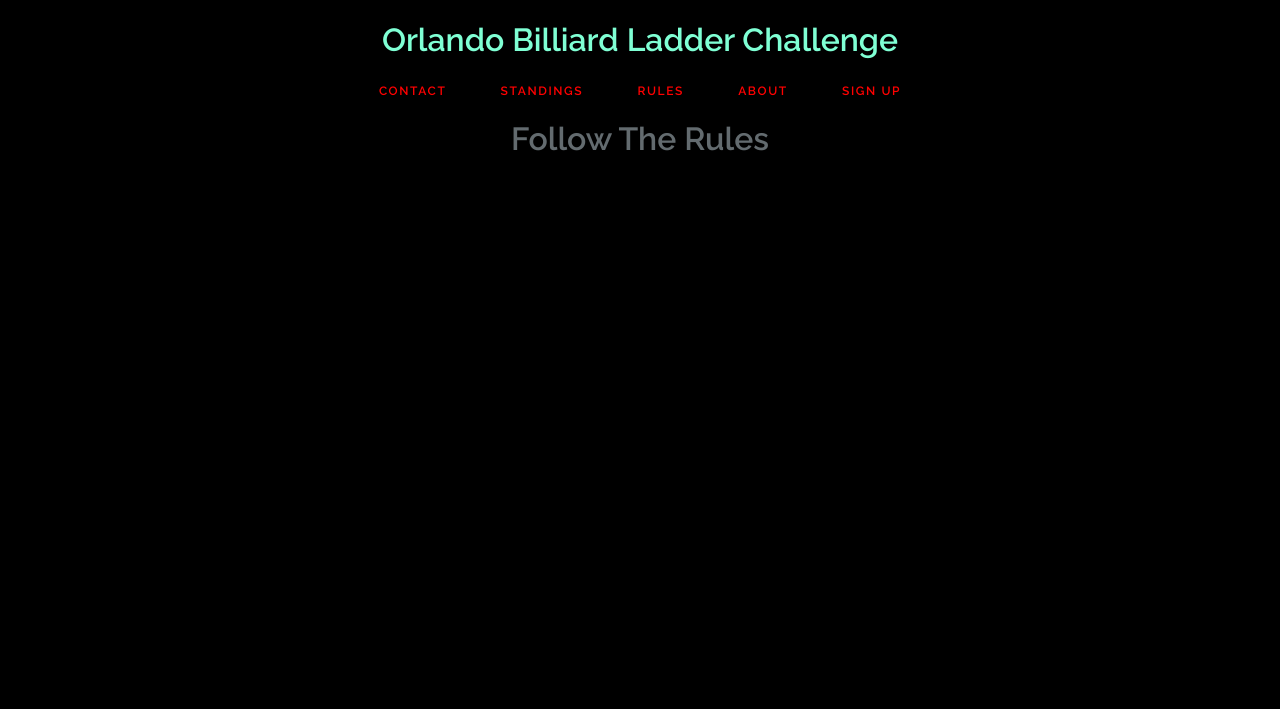
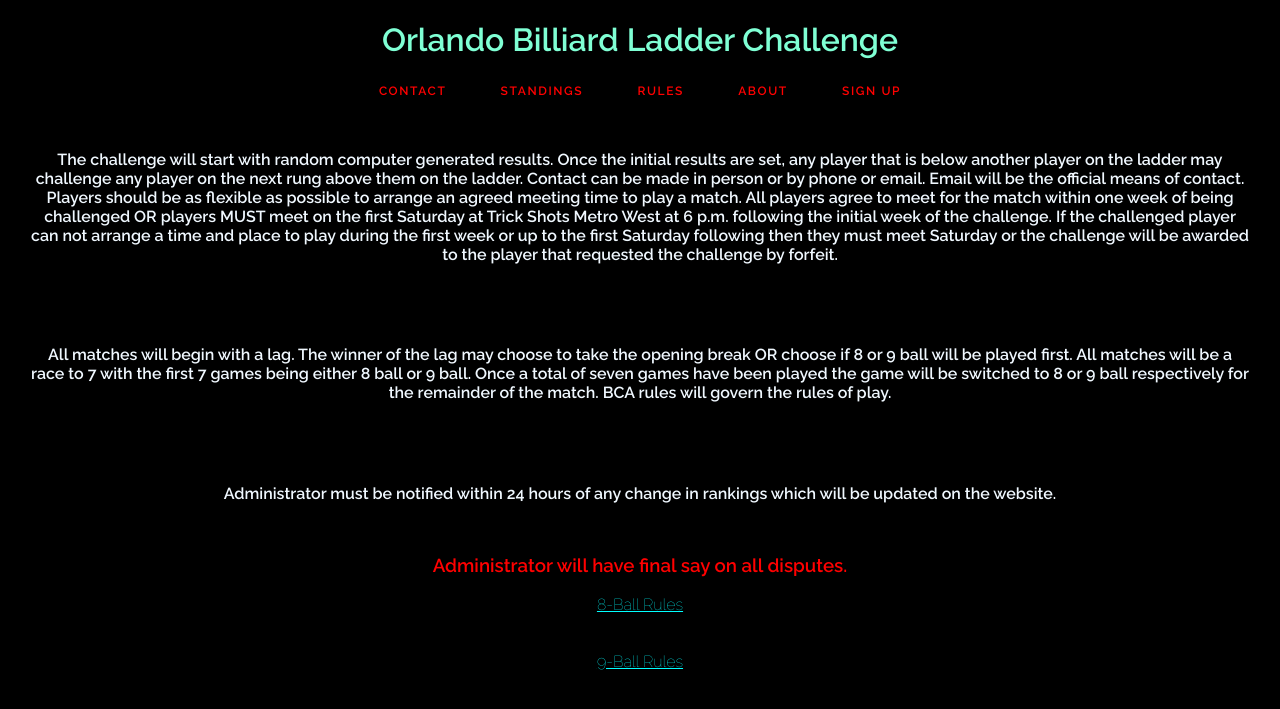
Before and after one commit to BrianElliston/Orlando_Billiard_Ladder, a Laravel app: page /rules in a window 1280 px wide. Shown: the top 709 px of the page. Run offline with Laravel 8, Linux system fonts and the light colour scheme.

Commit message:
rules added with BCA links

```diff
--- a/Orlando Billiards Ladder Challenge/resources/views/users/contact.blade.php
+++ b/Orlando Billiards Ladder Challenge/resources/views/users/contact.blade.php
@@ -16,6 +16,8 @@ function sendForm(){
 }
 
 </script>
+
+
 
 <div class="container">
     <div class="col-md-5">
--- a/Orlando Billiards Ladder Challenge/resources/views/users/rules.blade.php
+++ b/Orlando Billiards Ladder Challenge/resources/views/users/rules.blade.php
@@ -1,7 +1,40 @@
 @extends('layouts.app')
 @section('content')
 
+<style>
 
-<h1>Follow The Rules</h1>
+    .rules{
+        color: aqua;
+    }
+
+    .desc{
+        color: aliceblue;
+        padding: 30px;
+
+    }
+
+    .admin{
+        color:red;
+    }
+</style>
+
+<h4 class="desc">The challenge will start with random computer generated results.  Once the initial results are set, any player that is below another player on the ladder may challenge any player on the next rung above them on the ladder.  Contact can be made in person or by phone or email.  Email will be the official means of contact.  Players should be as flexible as possible to arrange an agreed meeting time to play a match.  All players agree to meet for the match within one week of being challenged OR players MUST meet on the first Saturday at Trick Shots Metro West at 6 p.m. following the initial week of the challenge.  If the challenged player can not arrange a time and place to play during the first week or up to the first Saturday following then they must meet Saturday or the challenge will be awarded to the player that requested the challenge by forfeit.  </h4>
+
+
+
+
+<h4 class="desc"> All matches will begin with a lag. The winner of the lag may choose to take the opening break OR choose if 8 or 9 ball will be played first.  All matches will be a race to 7 with the first 7 games being either 8 ball or 9 ball.  Once a total of seven games have been played the game will be switched to 8 or 9 ball respectively for the remainder of the match.  BCA rules will govern the rules of play.</h4>
+
+<h4 class="desc">Administrator must be notified within 24 hours of any change in rankings which will be updated on the website.</h4>
+
+<h3 class= "admin">Administrator will have final say on all disputes.</h3>
+
+<a class="rules"  href="https://www.billiards.com/article/official-bca-8-ball-rules">8-Ball Rules</a>
+
+<br>
+<br>
+<br>
+
+<a class="rules"  href="https://www.billiards.com/article/official-bca-9-ball-rules">9-Ball Rules</a>
 
 @stop
--- a/Orlando Billiards Ladder Challenge/resources/views/welcome.blade.php
+++ b/Orlando Billiards Ladder Challenge/resources/views/welcome.blade.php
@@ -111,11 +111,7 @@
 
 
 
-                <div>
-                    <h2>
-                        Are you up for the challenge?  Join Orlando's only quarterly Billiards ladder Challenge!!
-                    </h2>
-                </div>
+
 
 
 
--- a/Orlando Billiards Ladder Challenge/routes/web.php
+++ b/Orlando Billiards Ladder Challenge/routes/web.php
@@ -38,4 +38,6 @@ Route::get('/about', function () {
 });
 
 
+
+
 Route::resource('/users', 'UserController');
```
Also changed, not shown: Orlando Billiards Ladder Challenge/resources/views/users/standings.blade.php (+8 -1 lines).
